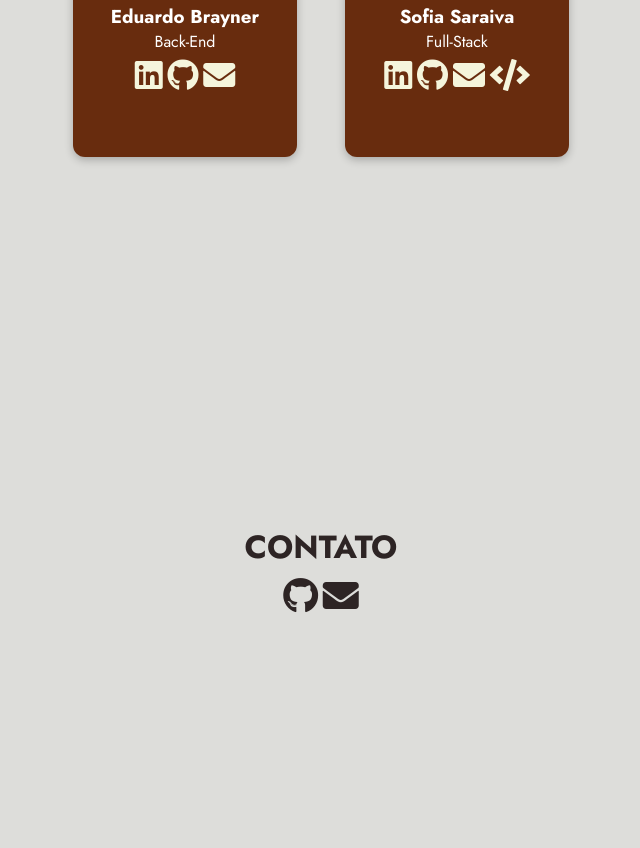
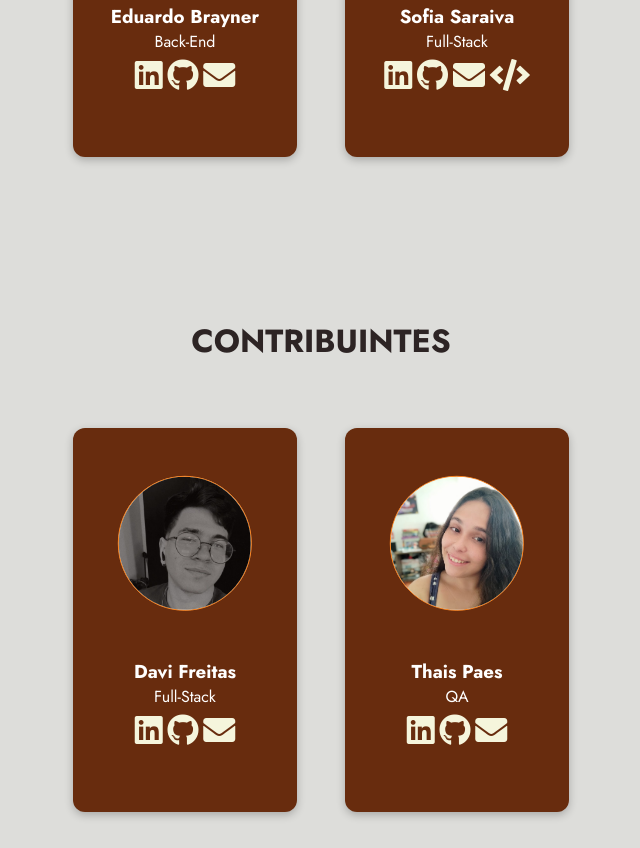
Before and after one commit to P-E-N-T-E-S/P-E-N-T-E-S.github.io, a plain HTML site: page index.html in a window 1280 px wide. Shown: the part 3232-4080 px from the top of the page, without its empty margins (319-959 px from the left). Drawn offline with Linux system fonts and the light colour scheme.

Commit message:
finalização do site para a solana

```diff
--- a/index.html
+++ b/index.html
@@ -175,6 +175,36 @@
         </div>
     </section>
 
+    <section id="membros">
+        <h1>CONTRIBUINTES</h1>
+        <div class="membros-wrapper">
+            <div class="membros-card">
+                <img src="src\img\Fotos\Davi.jpeg">
+                <div class="membros-card-info">
+                    <h3>Davi Freitas</h3>
+                    <p>Full-Stack</p>
+                    <div class="membros-social">
+                        <a href="https://www.linkedin.com/in/davvifreitas/" class="membros-social-icon" target="_blank"><i class="fab fa-linkedin"></i></a>
+                        <a href="https://github.com/daviifreitas" class="membros-social-icon" target="_blank"><i class="fab fa-github"></i></a>
+                        <a href="mailto:davimello14@gmail.com" class="membros-social-icon" target="_blank"><i class="fa fa-envelope"></i></a>
+                    </div>
+                </div>
+            </div>
+            <div class="membros-card">
+                <img src="src\img\Fotos\Thais.jpeg">
+                <div class="membros-card-info">
+                    <h3>Thais Paes</h3>
+                    <p>QA</p>
+                    <div class="membros-social">
+                        <a href="https://www.linkedin.com/in/thais-paes-9673651a0/" class="membros-social-icon" target="_blank"><i class="fab fa-linkedin"></i></a>
+                        <a href="https://github.com/thaispaes" class="membros-social-icon" target="_blank"><i class="fab fa-github"></i></a>
+                        <a href="thaisreginapaesdossantos@gmail.com" class="membros-social-icon" target="_blank"><i class="fa fa-envelope"></i></a>
+                    </div>
+                </div>
+            </div>
+        </div>
+    </section>
+
     <section id="contato">
         <h1>CONTATO</h1>
         <div class="sociais">
```
